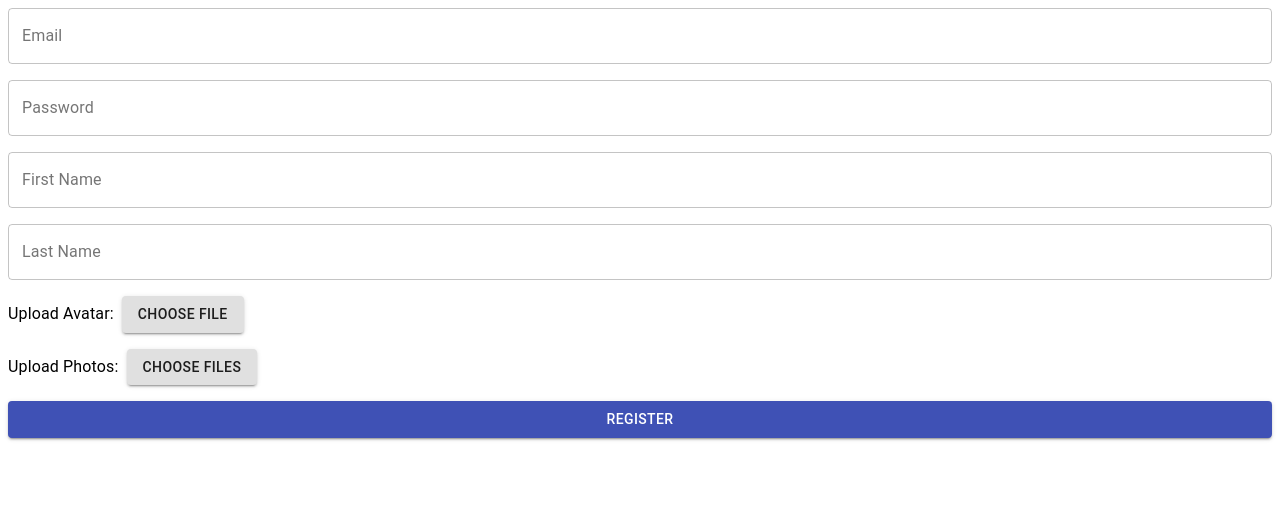
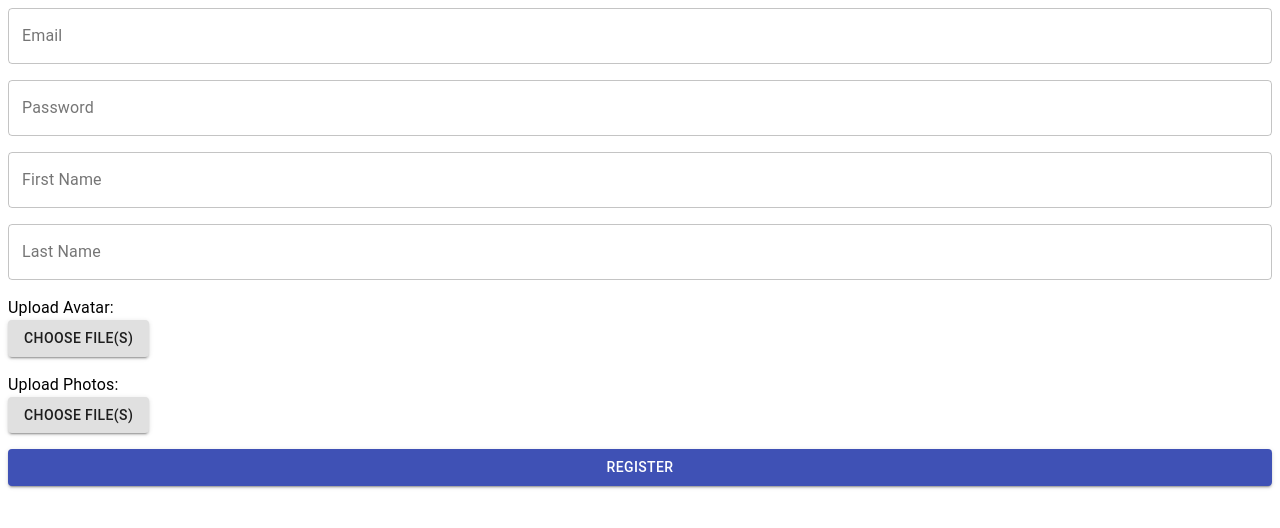
Before and after one commit to wessama/symfony-backend-auth, a React (Create React App) app in the folder client/: page /register in a window 1280 px wide. Shown: the top 528 px of the page. Built offline with nearby package versions, Linux system fonts and the light colour scheme.

Commit message:
Introduce re-usable component for file inputs

```diff
--- /dev/null
+++ b/client/src/Fields/FileInput.jsx
@@ -0,0 +1,57 @@
+import React, { useState } from 'react';
+import { Button, Typography, IconButton, List, ListItem } from '@material-ui/core';
+import ClearIcon from '@material-ui/icons/Clear';
+
+const FileInput = ({ control, setValue, register, name, label, multiple, acceptedTypes, maxFileSize, error }) => {
+    const [fileNames, setFileNames] = useState([]);
+
+    const handleFiles = (event) => {
+        const files = Array.from(event.target.files);
+
+        const validFiles = files.filter(file => file.size <= maxFileSize && acceptedTypes.test(file.type));
+        setValue(name, validFiles, { shouldValidate: true });
+        setFileNames(validFiles.map(file => file.name));
+    };
+
+    const clearFiles = () => {
+        setValue(name, multiple ? [] : null);
+        setFileNames([]);
+    };
+
+    return (
+        <div>
+            <Typography variant="body1">{label}:</Typography>
+            <Button variant="contained" component="label">
+                Choose File(s)
+                <input
+                    type="file"
+                    hidden
+                    multiple={multiple}
+                    onChange={handleFiles}
+                    accept={acceptedTypes}
+                />
+            </Button>
+            {fileNames.length > 0 && (
+                <IconButton onClick={clearFiles} size="small">
+                    <ClearIcon fontSize="small" />
+                </IconButton>
+            )}
+            {fileNames.length > 0 && (
+                <List>
+                    {fileNames.map((fileName, index) => (
+                        <ListItem key={index}>
+                            <Typography variant="body2">{fileName}</Typography>
+                        </ListItem>
+                    ))}
+                </List>
+            )}
+            {error && (
+                <Typography color="error" variant="body2">
+                    {error}
+                </Typography>
+            )}
+        </div>
+    );
+};
+
+export default FileInput;
--- a/client/src/components/RegistrationForm.jsx
+++ b/client/src/components/RegistrationForm.jsx
@@ -1,8 +1,8 @@
-import React, { useEffect, useState } from 'react';
-import { useForm, Controller } from 'react-hook-form';
-import { Button, TextField, makeStyles, Typography, IconButton, List, ListItem } from '@material-ui/core';
+import React, { useEffect } from 'react';
+import { useForm } from 'react-hook-form';
+import { Button, makeStyles } from '@material-ui/core';
 import FormField from '../Fields/FormField';
-import ClearIcon from '@material-ui/icons/Clear';
+import FileInput from "../Fields/FileInput";
 
 const useStyles = makeStyles((theme) => ({
     form: {
@@ -30,37 +30,11 @@ const useStyles = makeStyles((theme) => ({
 function RegistrationForm() {
     const classes = useStyles();
     const { control, handleSubmit, register, setValue, formState: { errors } } = useForm({ mode: 'onBlur' });
-    const [photoFileNames, setPhotoFileNames] = useState([]);
-    const [avatarFileName, setAvatarFileName] = useState('');
 
     useEffect(() => {
         register('avatar');
         register('photos', { required: 'At least one photo is required' });
     }, [register]);
-
-    const handlePhotoFiles = (event) => {
-        const files = Array.from(event.target.files);
-        setValue('photos', files, { shouldValidate: true });
-        setPhotoFileNames(files.map(file => file.name));
-    };
-
-    const handleAvatarFile = (event) => {
-        const file = event.target.files[0];
-        if (file) {
-            setValue('avatar', file);
-            setAvatarFileName(file.name);
-        }
-    };
-
-    const clearPhotoSelection = () => {
-        setValue('photos', []);
-        setPhotoFileNames([]);
-    };
-
-    const clearAvatarSelection = () => {
-        setValue('avatar', null);
-        setAvatarFileName('');
-    };
 
     const onSubmit = (data) => {
         console.log(data);
@@ -104,50 +78,28 @@ function RegistrationForm() {
                 error={errors.lastName}
                 helperText={errors.lastName?.message}
             />
-
-            <div className={classes.fileInput}>
-                <Typography variant="body1">Upload Avatar:</Typography>
-                <Button variant="contained" component="label">
-                    Choose File
-                    <input type="file" hidden onChange={handleAvatarFile} />
-                </Button>
-                {avatarFileName && (
-                    <IconButton className={classes.clearButton} onClick={clearAvatarSelection} size="small">
-                        <ClearIcon fontSize="small" />
-                    </IconButton>
-                )}
-            </div>
-            {avatarFileName && (
-                <Typography variant="body2">{avatarFileName}</Typography>
-            )}
-
-            <div className={classes.fileInput}>
-                <Typography variant="body1">Upload Photos:</Typography>
-                <Button variant="contained" component="label">
-                    Choose Files
-                    <input type="file" multiple hidden onChange={handlePhotoFiles} />
-                </Button>
-                {photoFileNames.length > 0 && (
-                    <IconButton className={classes.clearButton} onClick={clearPhotoSelection} size="small">
-                        <ClearIcon fontSize="small" />
-                    </IconButton>
-                )}
-            </div>
-            {photoFileNames.length > 0 && (
-                <List className={classes.fileNames}>
-                    {photoFileNames.map((name, index) => (
-                        <ListItem key={index}>
-                            <Typography variant="body2">{name}</Typography>
-                        </ListItem>
-                    ))}
-                </List>
-            )}
-            {errors.photos && (
-                <Typography color="error" variant="body2">
-                    {errors.photos.message}
-                </Typography>
-            )}
-
+            <FileInput
+                control={control}
+                setValue={setValue}
+                register={register}
+                name="avatar"
+                label="Upload Avatar"
+                multiple={false}
+                acceptedTypes={/image\/.*/}
+                maxFileSize={5000000} // 5MB
+                error={errors.avatar?.message}
+            />
+            <FileInput
+                control={control}
+                setValue={setValue}
+                register={register}
+                name="photos"
+                label="Upload Photos"
+                multiple={true}
+                acceptedTypes={/image\/.*/}
+                maxFileSize={5000000} // 5MB
+                error={errors.photos?.message}
+            />
             <Button type="submit" variant="contained" color="primary">
                 Register
             </Button>
```
